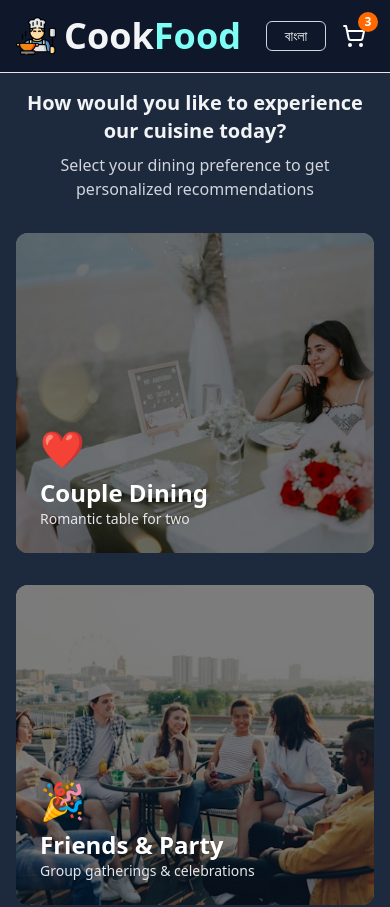
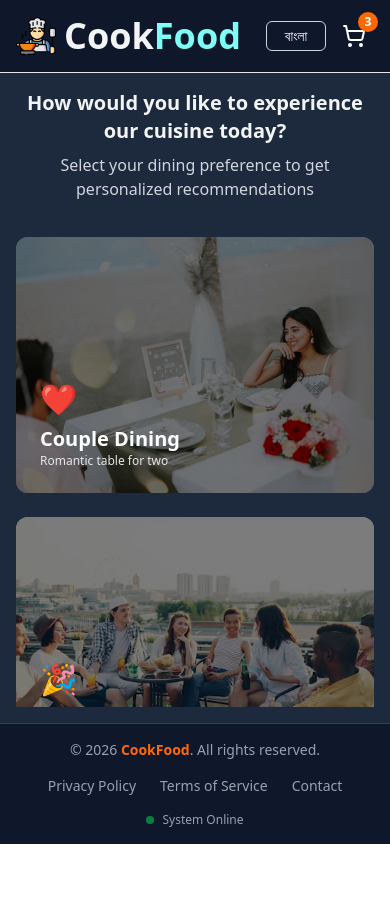
Before and after one commit to ziaul-hoque4820/food-order-manager, a React (Vite) app: page / in a window 390 px wide. Shown: the top 907 px of the page. After the commit the page ends 844 px from the top, so only its background shows below. Built offline with nearby package versions, Linux system fonts and the light colour scheme.

Commit message:
update secenn design and remove Vertical scrolling

```diff
--- a/src/components/intent/IntentSelector.jsx
+++ b/src/components/intent/IntentSelector.jsx
@@ -12,12 +12,12 @@ export default function IntentSelector() {
     };
 
     return (
-        <div className="min-h-[calc(100vh-8rem)] bg-slate-800 p-4 md:p-8">
-            <div className="max-w-7xl mx-auto">
+        <div className="h-full bg-slate-800 flex flex-col overflow-hidden">
+            <div className="h-full max-w-7xl mx-auto w-full flex flex-col p-4 md:p-8">
 
-                {/* Header */}
-                <div className="text-center mb-8">
-                    <p className="text-gray-100 text-xl font-bold md:text-xl">
+                {/* Header - Fixed */}
+                <div className="text-center mb-6 flex-shrink-0">
+                    <p className="text-gray-100 text-xl font-bold md:text-2xl">
                         How would you like to experience our cuisine today?
                     </p>
                     <p className="text-gray-300 mt-2">
@@ -25,13 +25,14 @@ export default function IntentSelector() {
                     </p>
                 </div>
 
-                {/* Cards */}
-                <div className="grid grid-cols-1 md:grid-cols-2 lg:grid-cols-3 gap-8">
+                {/* Cards Container - Flexible with hidden scrollbar */}
+                <div className="flex-1 overflow-y-auto overflow-x-hidden scrollbar-hide py-3">
+                    <div className="grid grid-cols-1 md:grid-cols-2 lg:grid-cols-3 gap-6 h-fit">
                         {intentOptions.map((option) => (
                             <div
                                 key={option.id}
                                 onClick={() => handleIntentSelect(option.id)}
-                            className={`group relative h-80 rounded-xl overflow-hidden cursor-pointer transition-all duration-500 transform ${selectedIntent === option.id ? "ring-4 ring-red-400 scale-[1.03]" : ""}
+                                className={`group relative h-64 lg:h-72 rounded-xl overflow-hidden cursor-pointer transition-all duration-500 transform ${selectedIntent === option.id ? "ring-4 ring-red-400 scale-[1.03]" : "hover:scale-[1.02]"}
                             `}
                             >
                                 {/* Background Image */}
@@ -47,9 +48,9 @@ export default function IntentSelector() {
                                 <div className="relative z-10 h-full flex flex-col justify-end p-6 text-white">
                                     <div className="flex items-center justify-between group-hover:text-cyan-400 transition-colors duration-300">
                                         <div>
-                                        <div className="text-4xl mb-2">{option.emoji}</div>
-                                        <h3 className="text-2xl font-bold">{option.title}</h3>
-                                        <p className="text-sm text-gray-200">{option.subtitle}</p>
+                                            <div className="text-3xl lg:text-4xl mb-2">{option.emoji}</div>
+                                            <h3 className="text-xl lg:text-2xl font-bold">{option.title}</h3>
+                                            <p className="text-xs lg:text-sm text-gray-200">{option.subtitle}</p>
                                         </div>
 
                                         {selectedIntent === option.id && (
@@ -77,10 +78,11 @@ export default function IntentSelector() {
                             </div>
                         ))}
                     </div>
+                </div>
 
                 {/* Confirmation Floating Box */}
                 {selectedIntent && (
-                    <div className="fixed bottom-8 left-1/2 -translate-x-1/2 w-full max-w-md px-4">
+                    <div className="fixed bottom-4 left-1/2 -translate-x-1/2 w-full max-w-md px-4 z-50">
                         <div className="bg-white rounded-2xl shadow-2xl p-6 border border-gray-200">
                             <div className="flex items-center justify-between">
                                 <div className="flex items-center">
@@ -107,6 +109,17 @@ export default function IntentSelector() {
                     </div>
                 )}
             </div>
+
+            {/* Custom CSS for hiding scrollbar */}
+            <style jsx>{`
+                .scrollbar-hide::-webkit-scrollbar {
+                    display: none;
+                }
+                .scrollbar-hide {
+                    -ms-overflow-style: none;
+                    scrollbar-width: none;
+                }
+            `}</style>
         </div>
     );
 }
--- a/src/index.css
+++ b/src/index.css
@@ -1 +1,10 @@
 @import "tailwindcss";
+
+.scrollbar-hide::-webkit-scrollbar {
+    display: none;
+}
+
+.scrollbar-hide {
+    -ms-overflow-style: none;
+    scrollbar-width: none;
+}
--- a/src/layout/CustomerLayout.jsx
+++ b/src/layout/CustomerLayout.jsx
@@ -25,11 +25,13 @@ export default function CustomerLayout() {
     }
 
     return (
-        <>
+        <div className="h-screen flex flex-col overflow-hidden">
             {isLoading && <Loading isComplete={false} />}
             <Navbar />
-            <Outlet />
+            <main className="flex-1 overflow-hidden">
+                <Outlet />
+            </main>
             <Footer />
-        </>
+        </div>
     );
 }
```
Lines whose indentation alone changed are shown as unchanged.
